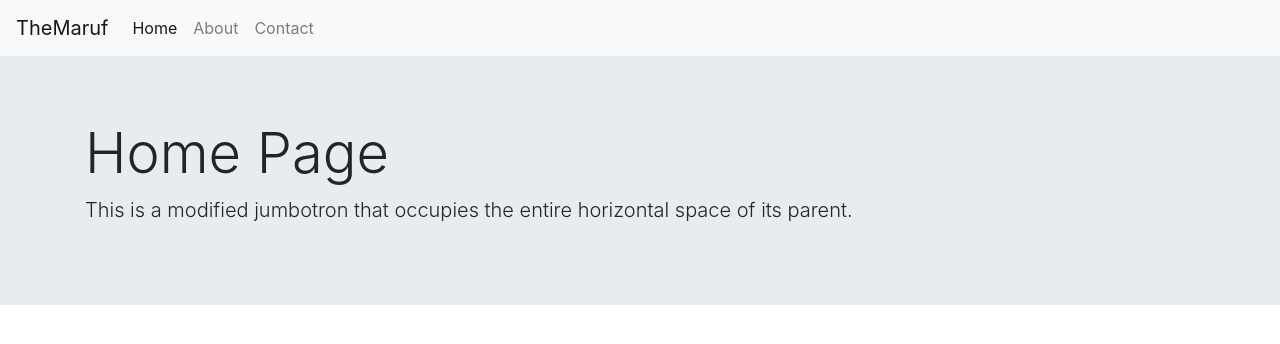
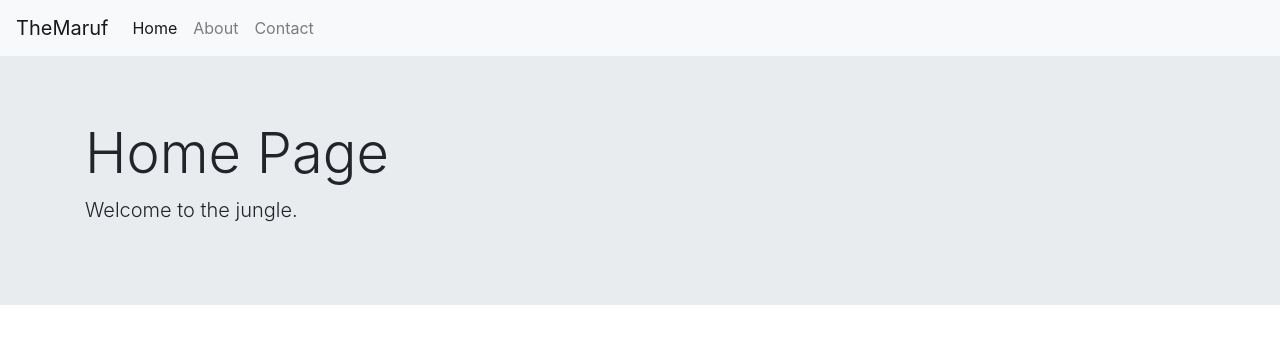
Before and after one commit to themaruf/nodeJS-Bootstrap-Express-boilerplate, a plain HTML site: page views/home.html in a window 1280 px wide. Drawn offline with Linux system fonts and the light colour scheme.

Commit message:
Update home.html

```diff
--- a/views/home.html
+++ b/views/home.html
@@ -37,7 +37,7 @@
 	<div class="jumbotron jumbotron-fluid">
             <div class="container">
                 <h1 class="display-4">Home Page</h1>
-                <p class="lead">This is a modified jumbotron that occupies the entire horizontal space of its parent.</p>
+                <p class="lead">Welcome to the jungle.</p>
             </div>
     </div>
 </body>
```
